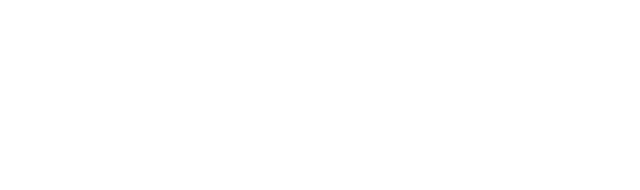
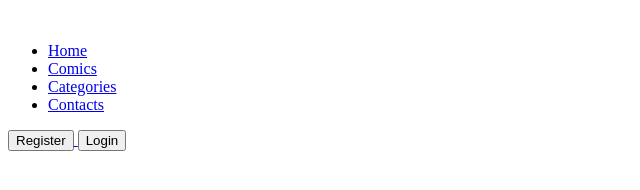
Before and after one commit to Davezebuilo/Just_read-Manga_website, a plain HTML site: page index.html in a window 1280 px wide. Shown: the whole page, without its empty margins (0-640 px from the left). Drawn offline with Linux system fonts and the light colour scheme.

Commit message:
added laptop navbar html code

```diff
--- a/index.html
+++ b/index.html
@@ -6,6 +6,29 @@
     <title>Document</title>
 </head>
 <body>
-
+    <!-- laptop navbar  -->
+    <header>
+        <a href="#" class="logo">
+            <div class="logowrap">
+                <img src="" alt="">
+            </div>
+        </a>
+        <div class="navlinks">
+            <ul>
+                <li><a href="#">Home</a></li>
+                <li><a href="#">Comics</a></li>
+                <li><a href="#">Categories</a></li>
+                <li><a href="#">Contacts</a></li>
+            </ul>
+        </div>
+        <div class="cta-section">
+            <a href="#">
+                <button>Register</button>
+            </a>
+            <a href="#">
+                <button>Login</button>
+            </a>
+        </div>
+    </header>
 </body>
 </html>
```
